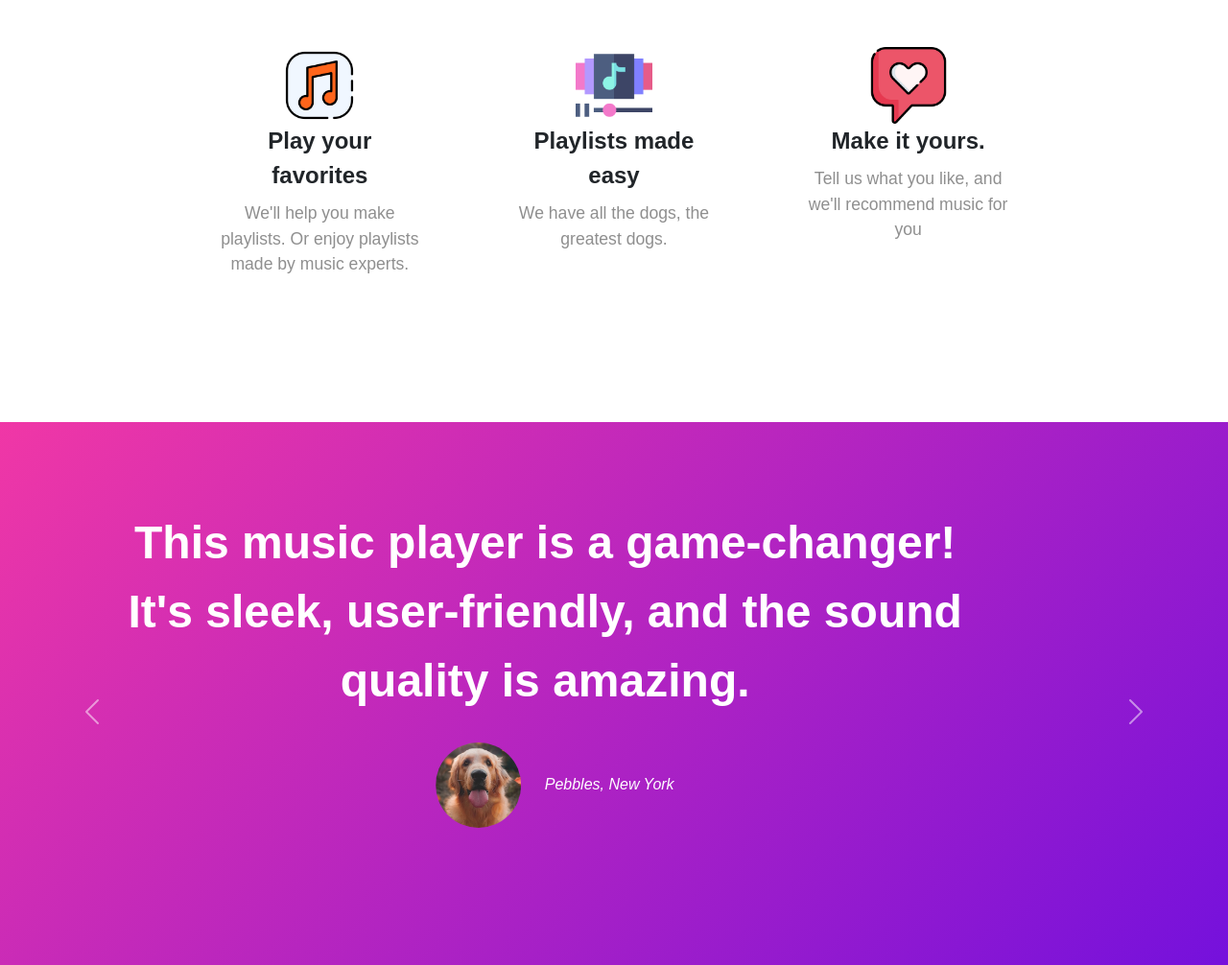
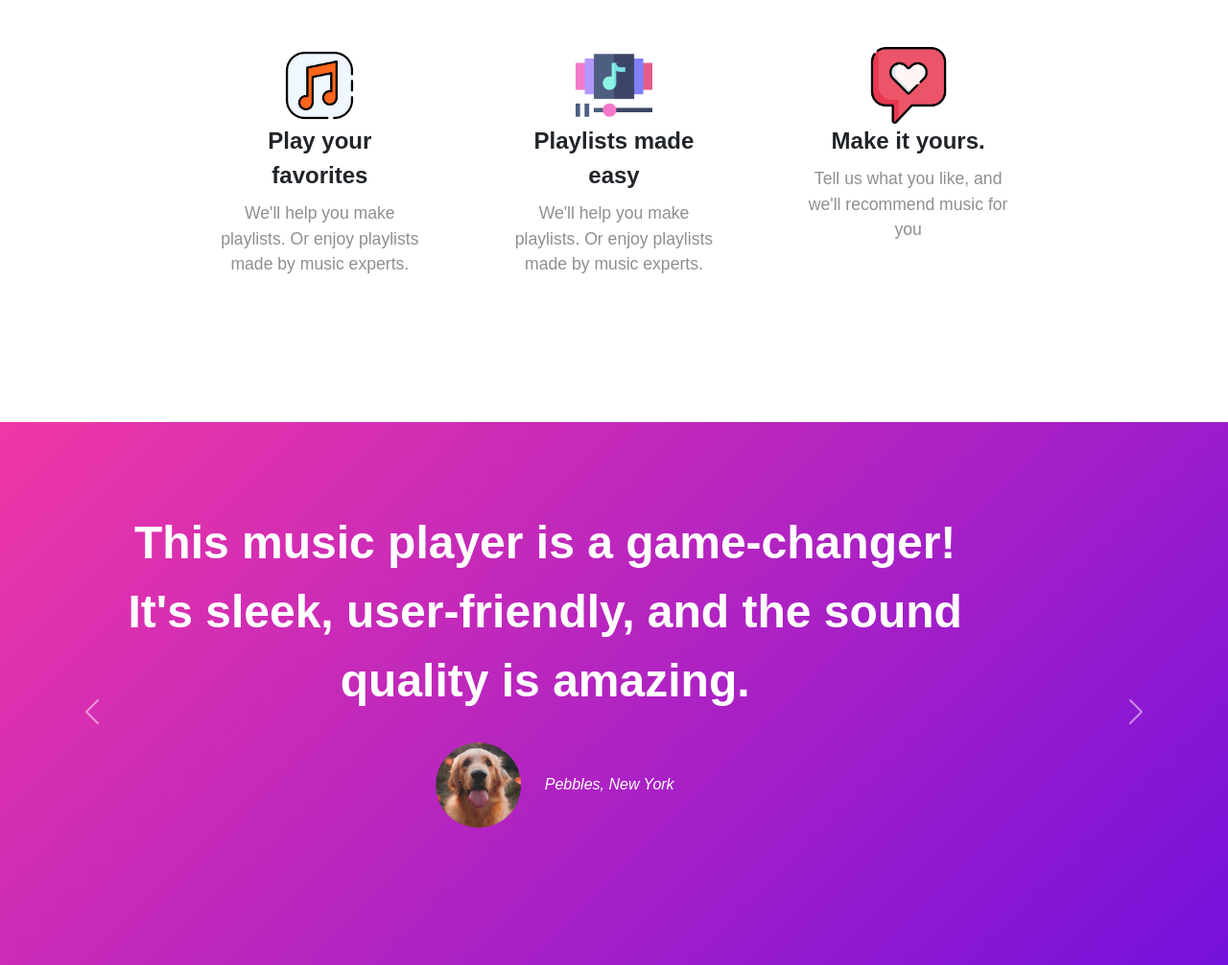
Before and after one commit to paraskumar09/oibsip-taskno.1, a plain HTML site: page index.html in a window 1280 px wide. Shown: the part 736-1742 px from the top of the page at 96% size. Drawn offline with nearby package versions, Linux system fonts and the light colour scheme.

Commit message:
Update index.html

```diff
--- a/index.html
+++ b/index.html
@@ -70,7 +70,7 @@
       <div class="col-lg-4 f-box">
         <img src="images/playlist.png" alt="icon" class="icon">
         <h3 class="feature-title">Playlists made easy</h3>
-        <p class="feature-desc">We have all the dogs, the greatest dogs.</p>
+        <p class="feature-desc">We'll help you make playlists. Or enjoy playlists made by music experts.</p>
       </div>
       <div class="col-lg-4 f-box">
         <img src="images/love.png" alt="icon" class="icon">
```
